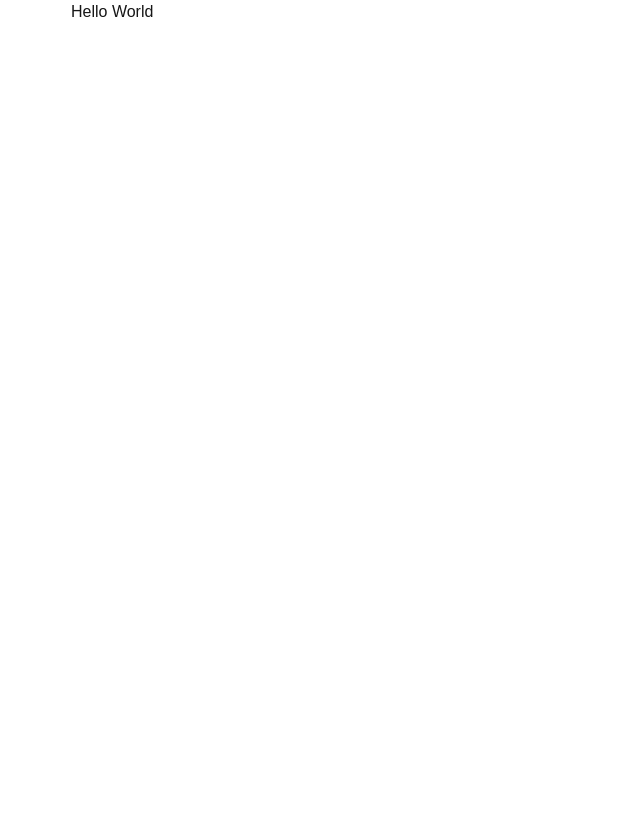
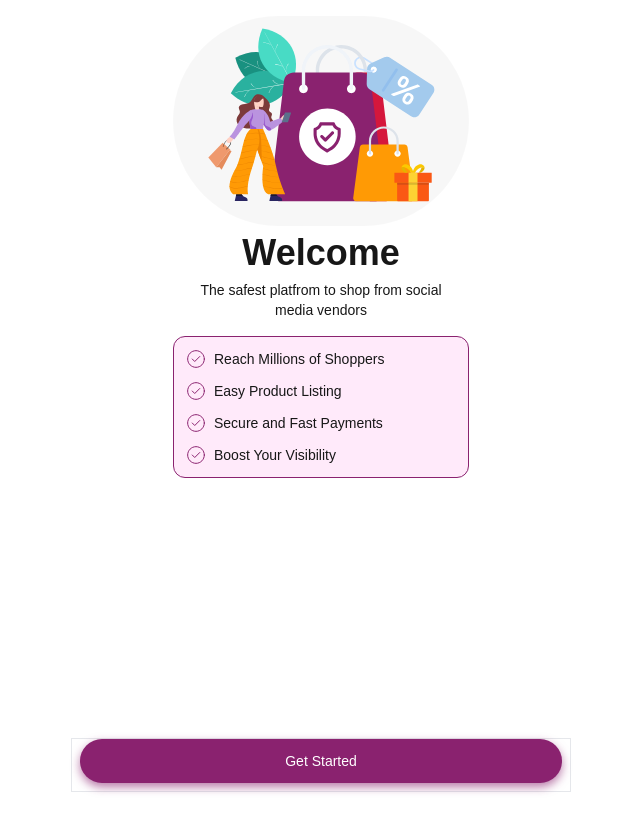
Before and after one commit to dev-makanju/blueportal, a Next.js app: page / in a window 1280 px wide. Shown: the whole page, without its empty margins (319-959 px from the left). Built offline with nearby package versions, Linux system fonts and the light colour scheme.

Commit message:
ft/completed UI changes

```diff
--- a/app/onboarding/page.tsx
+++ b/app/onboarding/page.tsx
@@ -5,8 +5,10 @@ import Step2 from '@/components/onboarding/step2'
 import Step3 from '@/components/onboarding/step3'
 import OnBoardingLayout from '@/components/wrappers/OnBoardingLayout'
 import {progressTrackerTypes} from '@/types/main'
+import { useRouter } from 'next/navigation'
 
 const page = () => {
+    const router = useRouter()
     const [tracker, setTracker] = useState<progressTrackerTypes>({
        progress: 1,
        totalStage: 3,
@@ -17,6 +19,9 @@ const page = () => {
                 ...prev,
                 progress: prev.progress + 1
             }));
+        }
+        if(tracker.progress === tracker.totalStage){
+            router.push('/product/create-product')
         }
     }
 
--- a/app/page.tsx
+++ b/app/page.tsx
@@ -1,8 +1,72 @@
+'use client'
+import Button from '@/components/Button';
+import Image from 'next/image';
+import { useRouter } from 'next/navigation';
 
 export default function Home() {
+  const router = useRouter();
+  const onButtonClick = () => {
+    router.push('/onboarding')
+  }
+
   return (
-    <div>
-      Hello World
-    </div>
+    <main className="relative h-screen">
+      <div className='flex justify-center items-center flex-col mt-4'>
+         <Image
+            src='/svg/ShoppingSale.svg'
+            width={296}
+            height={210}
+            alt='shopping'
+         />
+         <h1 className='font-bold text-[36px]'>Welcome</h1>
+         <p className='text-sm text-center'>The safest platfrom to shop from social <br/> media vendors</p>
+      </div>
+      <div className='p-3 rounded-xl border flex flex-col gap-3 border-[#8A226F] bg-[#FFEAFA] w-[296px] m-auto mt-4'>
+         <div className='flex gap-2'>
+          <Image
+              src='/svg/check_circle.svg'
+              width={20}
+              height={20}
+              alt='circle'
+          />
+          <p className='text-sm font-[500]'>Reach Millions of Shoppers</p>
+         </div>
+         <div className='flex gap-2'>
+          <Image
+              src='/svg/check_circle.svg'
+              width={20}
+              height={20}
+              alt='circle'
+          />
+          <p className='text-sm font-[500]'>Easy Product Listing</p>
+         </div>
+         <div className='flex gap-2'>
+          <Image
+              src='/svg/check_circle.svg'
+              width={20}
+              height={20}
+              alt='circle'
+          />
+          <p className='text-sm font-[500]'>Secure and Fast Payments</p>
+         </div>
+         <div className='flex gap-2'>
+          <Image
+              src='/svg/check_circle.svg'
+              width={20}
+              height={20}
+              alt='circle'
+          />
+          <p className='text-sm font-[500]'>Boost Your Visibility</p>
+         </div>
+      </div>
+      {/* {children} */}
+      <div className="absolute bottom-0 border right-0 left-0 pl-2 pr-2 mb-6">
+        <Button
+          variant="PRIMARY"
+          renderText="Get Started"
+          onClick={onButtonClick}
+        />
+      </div>
+    </main>
   );
 }
--- a/app/product/[product_id]/page.tsx
+++ b/app/product/[product_id]/page.tsx
@@ -5,14 +5,16 @@ import Button from "@/components/Button";
 import ScrollWrapper from "@/components/wrappers/ScrollWrapper";
 import Input from "@/components/Input";
 import InventoryVariation from '@/components/InventoryVariation'
+import { useRouter } from "next/navigation";
 
 const Page: React.FC = () => {
+  const router = useRouter()
   const handleCancel = () => {
     console.log("cancel");
   };
 
   const handleSave = () => {
-    console.log("save");
+    //
   };
 
   const addImage = () => {
@@ -40,7 +42,7 @@ const Page: React.FC = () => {
                 <h1 className="text-sm text-gray-500">Draft</h1>
                 <Image src="/svg/check.svg" height={16} width={16} alt="start icon" />
                 </div>
-                <h1 className="font-bold text-[14px] text-[#8A226F]">Preview product</h1>
+                <h1 onClick={() => router.push('/product/preview')} className="font-bold text-[14px] text-[#8A226F]">Preview product</h1>
             </div>
             <ScrollWrapper renderText="Basic details">
               <div className="flex flex-col gap-4 pr-5 pl-5">
--- a/app/product/create-product/page.tsx
+++ b/app/product/create-product/page.tsx
@@ -4,14 +4,16 @@ import Image from "next/image";
 import Button from "@/components/Button";
 import ScrollWrapper from "@/components/wrappers/ScrollWrapper";
 import Input from "@/components/Input";
+import { useRouter } from "next/navigation";
 
 const Page: React.FC = () => {
+  const router = useRouter()
   const handleCancel = () => {
     console.log("cancel");
   };
 
   const handleSave = () => {
-    console.log("save");
+    router.push('/product/majshbjwqkbq_mwdhn')
   };
 
   const addImage = () => {
@@ -22,7 +24,7 @@ const Page: React.FC = () => {
     <main>
         <header className="flex justify-between pl-5 pr-5 items-center mb-4 mt-4">
             <div className="flex gap-4">
-            <Image src="/svg/Icon.svg" height={16} width={16} alt="start icon" />
+            <Image onClick={() => router.back()} src="/svg/Icon.svg" height={16} width={16} alt="start icon" />
             <h1 className="font-bold text-[16px]">Create a Product</h1>
             </div>
             <Image
@@ -39,7 +41,7 @@ const Page: React.FC = () => {
                 <h1 className="text-sm text-gray-500">Draft</h1>
                 <Image src="/svg/check.svg" height={16} width={16} alt="start icon" />
                 </div>
-                <h1 className="font-bold text-[14px] text-[#8A226F]">Preview product</h1>
+                <h1 onClick={() => router.push('/product/preview')} className="font-bold text-[14px] text-[#8A226F]">Preview product</h1>
             </div>
             <ScrollWrapper renderText="Basic details">
                 <div className="flex flex-col gap-4 pr-5 pl-5">
--- a/app/product/preview/page.js
+++ b/app/product/preview/page.js
@@ -3,8 +3,10 @@ import React from "react";
 import Image from "next/image";
 import Button from "@/components/Button";
 import ScrollWrapper from "@/components/wrappers/ScrollWrapper";
+import { useRouter } from "next/navigation";
 
 const Page = () => {
+const router = useRouter()
   const handleCancel = () => {
     console.log("cancel");
   };
@@ -17,7 +19,7 @@ const Page = () => {
     <main>
         <header className="flex justify-between pl-5 pr-5 items-center mb-4 mt-4">
             <div className="flex gap-4">
-                <Image src="/svg/Icon.svg" height={16} width={16} alt="start icon" />
+                <Image onClick={() => router.back()} src="/svg/Icon.svg" height={16} width={16} alt="start icon" />
                 <h1 className="font-bold text-[16px]">Product preview</h1>
             </div>
             <Image
--- a/components/wrappers/OnBoardingLayout.tsx
+++ b/components/wrappers/OnBoardingLayout.tsx
@@ -2,6 +2,7 @@ import React from "react";
 import Image from "next/image";
 import Button from "../Button";
 import { progressTrackerTypes } from '@/types/main'
+import { useRouter } from "next/navigation";
 
 export default function OnBoardingLayout({
   children,
@@ -12,13 +13,17 @@ export default function OnBoardingLayout({
   children: React.ReactNode;
   onButtonClick: () => void;
 }) {
+  const router = useRouter()
   const { progress, totalStage } = progressTracker;
-
+  const handleRedirect  = () => {
+    router.back()
+  }
   return (
     <main className="relative h-screen">
       <header>
         <div className="flex p-5 gap-4">
           <Image
+            onClick={handleRedirect}
             src={"/svg/Icon.svg"}
             height={16}
             width={16}
```
Also changed, not shown: public/svg/ShoppingSale.svg (added), public/svg/check_circle.svg (added).
